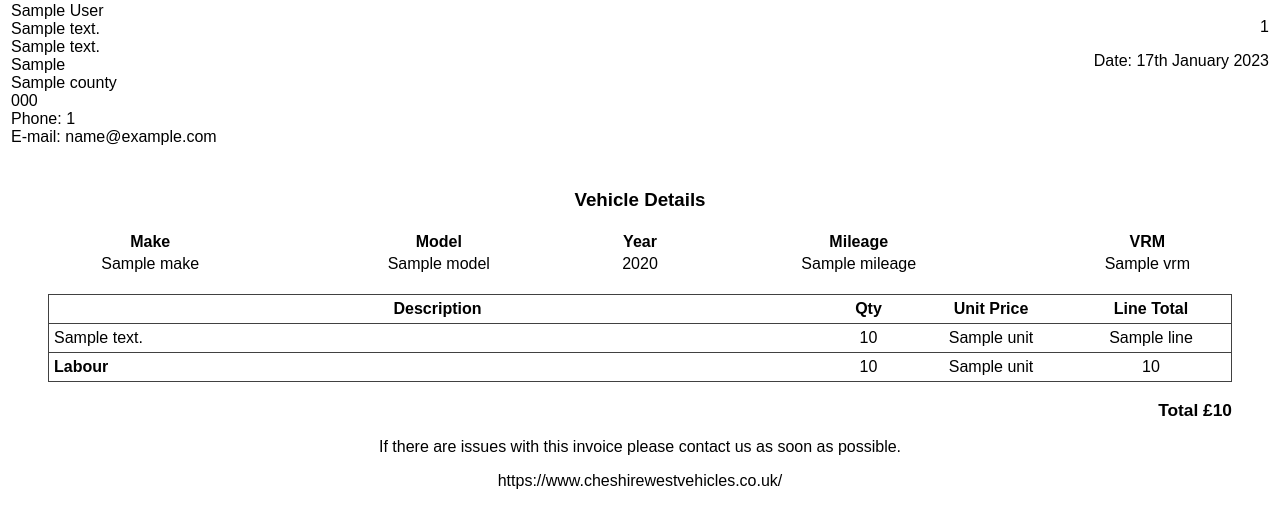
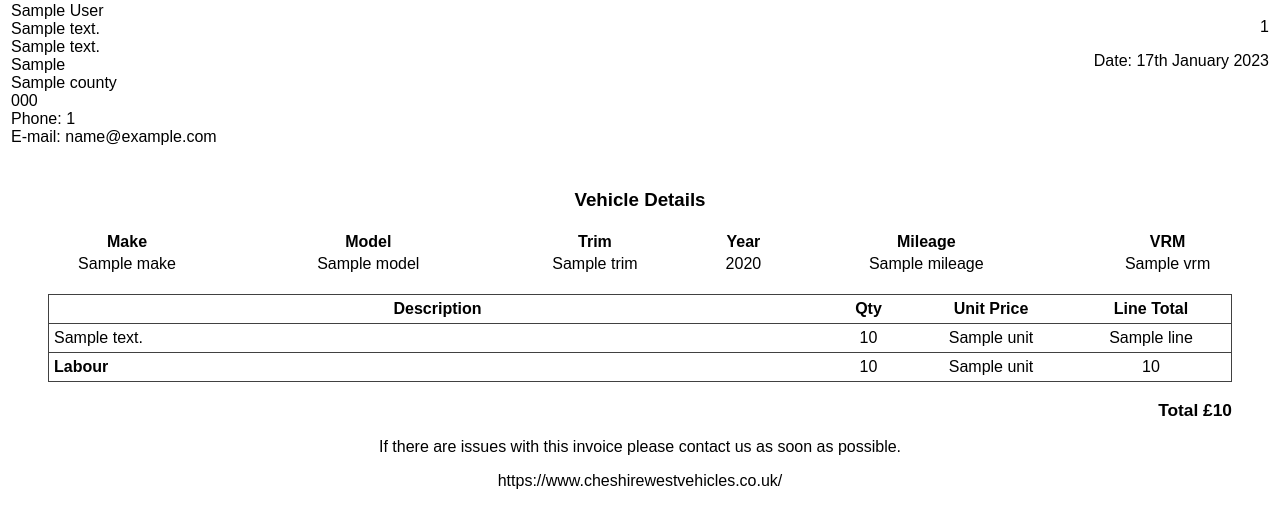
Before and after one commit to msped/cheshirewestvehiclesltd, a Django app: template templates/invoice_template.html in a window 1280 px wide. Shown: the part 193-707 px from the top of the page. Run offline with Django 4.2, Linux system fonts and the light colour scheme; the template is opened without the code that fills it: most values are stand-ins (such as "Sample title", 1, 10 or a date in 2020).

Commit message:
feat: added trim to request and invoice

```diff
--- a/business_admin/utils.py
+++ b/business_admin/utils.py
@@ -35,6 +35,7 @@ def create_data_structure(request):
         "vehicle": {
             "make": request["make"],
             "model": request["model"],
+            "trim": request["trim"],
             "year": request["year"],
             "mileage": request["mileage"],
             "vrm": request["vrm"]
--- a/templates/invoice_template.html
+++ b/templates/invoice_template.html
@@ -90,6 +90,7 @@
                         <tr>
                             <th>Make</th>
                             <th>Model</th>
+                            <th>Trim</th>
                             <th>Year</th>
                             <th>Mileage</th>
                             <th>VRM</th>
@@ -101,6 +102,9 @@
                         </td>
                         <td>
                             <p style="text-align: center;">{{ data.vehicle.model }}</p>
+                        </td>
+                        <td>
+                            <p style="text-align: center;">{{ data.vehicle.trim }}</p>
                         </td>
                         <td>
                             <p style="text-align: center;">{{ data.vehicle.year }}</p>
```
